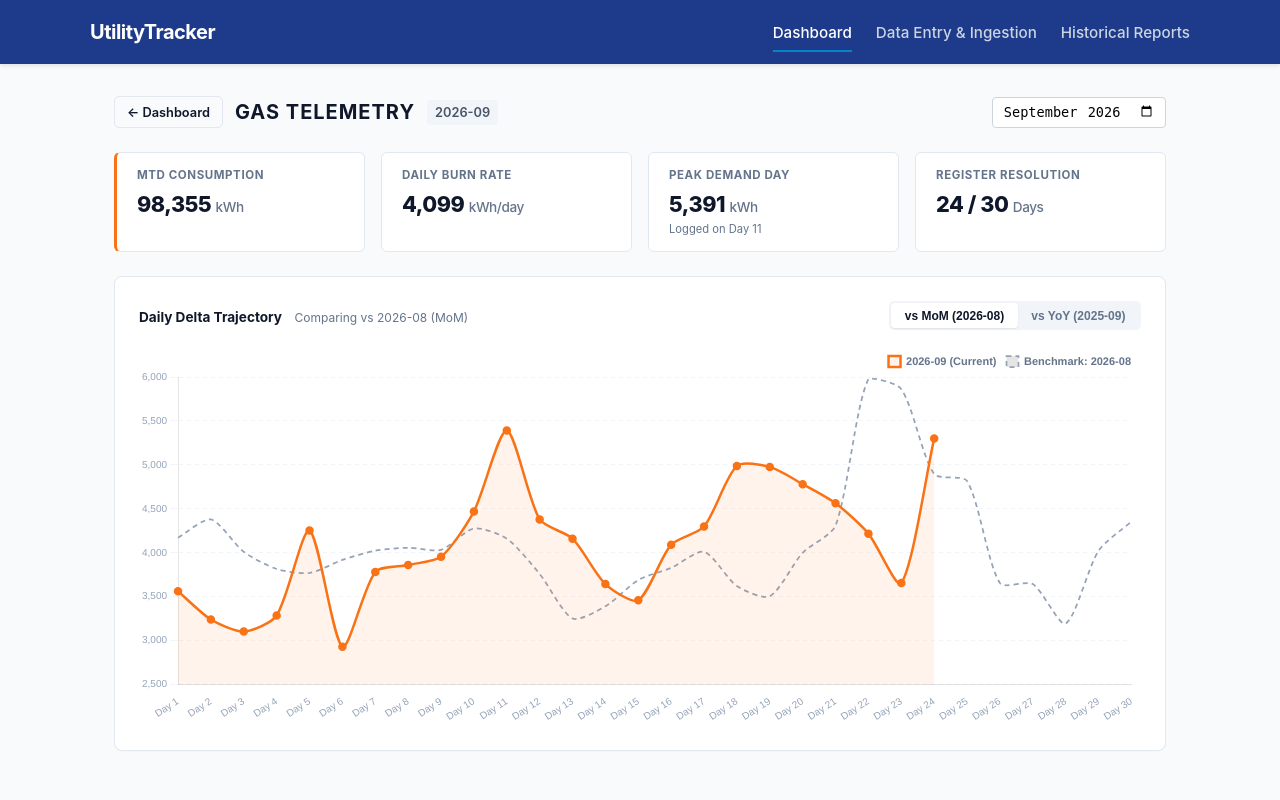
After one commit to vivek-vasudevan98/utility-tracker, a Flask app: page /analytics/gas in a window 1280 px wide. The commit adds this page. Run offline with Flask 3, Linux system fonts and the light colour scheme.

Commit message:
Added analytics route from dashboard

```diff
--- a/utility_app/blueprints/dashboard/routes.py
+++ b/utility_app/blueprints/dashboard/routes.py
@@ -1,6 +1,6 @@
-from flask import Blueprint, render_template, request
+from flask import Blueprint, render_template, request, abort
 from datetime import datetime
-from utility_app.services.analytics import get_dashboard_metrics
+from utility_app.services.analytics import get_dashboard_metrics, get_utility_daily_comparison
 from utility_app.models import UtilityEntry
 
 dashboard_bp = Blueprint('dashboard', __name__)
@@ -9,9 +9,22 @@ dashboard_bp = Blueprint('dashboard', __name__)
 def index():
     selected_month = request.args.get('month', '')
     if not selected_month:
-        # Default to month of newest logged register entry, or current month
         latest = UtilityEntry.query.order_by(UtilityEntry.date.desc()).first()
         selected_month = latest.date[:7] if latest else datetime.today().strftime('%Y-%m')
 
     dashboard_data = get_dashboard_metrics(selected_month)
     return render_template('dashboard/index.html', data=dashboard_data, selected_month=selected_month)
+
+@dashboard_bp.route('/analytics/<utility>')
+def analytics(utility):
+    valid_utilities = ['electricity', 'gas', 'water']
+    if utility not in valid_utilities:
+        abort(404)
+
+    selected_month = request.args.get('month', '')
+    if not selected_month:
+        latest = UtilityEntry.query.order_by(UtilityEntry.date.desc()).first()
+        selected_month = latest.date[:7] if latest else datetime.today().strftime('%Y-%m')
+
+    telemetry = get_utility_daily_comparison(utility, selected_month)
+    return render_template('dashboard/analytics.html', data=telemetry, selected_month=selected_month)
--- /dev/null
+++ b/utility_app/templates/dashboard/analytics.html
@@ -0,0 +1,258 @@
+{% extends "base.html" %}
+{% block title %}{{ data.utility|capitalize }} Telemetry Analytics | Utility Tracker{% endblock %}
+
+{% block content %}
+<!-- Include Chart.js via CDN -->
+<script src="https://cdn.jsdelivr.net/npm/chart.js@4.4.1/dist/chart.umd.min.js"></script>
+
+<style>
+    .analytics-nav {
+        display: flex;
+        justify-content: space-between;
+        align-items: center;
+        margin-bottom: 1.5rem;
+    }
+    .stats-strip {
+        display: grid;
+        grid-template-columns: repeat(auto-fit, minmax(200px, 1fr));
+        gap: 1rem;
+        margin-bottom: 1.5rem;
+    }
+    .stat-pill {
+        background: #ffffff;
+        border: 1px solid var(--border);
+        border-radius: 6px;
+        padding: 0.85rem 1.25rem;
+    }
+    .stat-pill-label {
+        font-size: 0.72rem;
+        font-weight: 700;
+        text-transform: uppercase;
+        letter-spacing: 0.05em;
+        color: var(--text-muted);
+        margin-bottom: 0.25rem;
+    }
+    .stat-pill-val {
+        font-size: 1.35rem;
+        font-weight: 800;
+        color: var(--text-main);
+        letter-spacing: -0.02em;
+    }
+    .chart-container-card {
+        background: #ffffff;
+        border: 1px solid var(--border);
+        border-radius: 8px;
+        padding: 1.5rem;
+        box-shadow: 0 1px 3px rgba(0,0,0,0.02);
+    }
+    .chart-toolbar {
+        display: flex;
+        justify-content: space-between;
+        align-items: center;
+        margin-bottom: 1rem;
+    }
+    .toggle-group {
+        display: inline-flex;
+        background: #f1f5f9;
+        border-radius: 5px;
+        padding: 2px;
+    }
+    .toggle-btn {
+        background: transparent;
+        border: none;
+        padding: 0.35rem 0.85rem;
+        font-size: 0.75rem;
+        font-weight: 700;
+        color: #64748b;
+        cursor: pointer;
+        border-radius: 4px;
+        transition: all 0.15s ease;
+    }
+    .toggle-btn.active {
+        background: #ffffff;
+        color: #0f172a;
+        box-shadow: 0 1px 2px rgba(0,0,0,0.08);
+    }
+</style>
+
+<!-- Top Back & Title Bar -->
+<div class="analytics-nav">
+    <div style="display: flex; align-items: center; gap: 0.75rem;">
+        <a href="{{ url_for('dashboard.index', month=selected_month) }}" class="btn btn-outline" style="font-size: 0.8rem; padding: 0.35rem 0.75rem;">&larr; Dashboard</a>
+        <h1 style="font-size: 1.25rem; font-weight: 700; margin: 0; text-transform: uppercase; letter-spacing: 0.05em;">
+            {{ data.utility }} Telemetry
+        </h1>
+        <span style="font-size: 0.8rem; background: #f1f5f9; color: #475569; padding: 3px 8px; border-radius: 4px; font-weight: 600;">
+            {{ data.target_month }}
+        </span>
+    </div>
+
+    <!-- Cycle Selector -->
+    <form method="GET" action="{{ url_for('dashboard.analytics', utility=data.utility) }}" style="margin: 0;">
+        <input type="month" name="month" value="{{ selected_month }}" onchange="this.form.submit()"
+               style="padding: 0.35rem 0.6rem; font-size: 0.85rem; border: 1px solid #cbd5e1; border-radius: 4px;">
+    </form>
+</div>
+
+<!-- Telemetry Summary Metric Strip -->
+<div class="stats-strip">
+    <div class="stat-pill" style="border-left: 3px solid {{ data.color }};">
+        <div class="stat-pill-label">MTD Consumption</div>
+        <div class="stat-pill-val">{{ "{:,d}".format(data.stats.mtd_total) }} <span style="font-size: 0.85rem; font-weight: 500; color: var(--text-muted);">{{ data.unit }}</span></div>
+    </div>
+    <div class="stat-pill">
+        <div class="stat-pill-label">Daily Burn Rate</div>
+        <div class="stat-pill-val">{{ "{:,d}".format(data.stats.daily_avg) }} <span style="font-size: 0.85rem; font-weight: 500; color: var(--text-muted);">{{ data.unit }}/day</span></div>
+    </div>
+    <div class="stat-pill">
+        <div class="stat-pill-label">Peak Demand Day</div>
+        <div class="stat-pill-val">{{ "{:,d}".format(data.stats.peak_val) }} <span style="font-size: 0.85rem; font-weight: 500; color: var(--text-muted);">{{ data.unit }}</span></div>
+        <div style="font-size: 0.7rem; color: var(--text-muted);">Logged on {{ data.stats.peak_day }}</div>
+    </div>
+    <div class="stat-pill">
+        <div class="stat-pill-label">Register Resolution</div>
+        <div class="stat-pill-val">{{ data.stats.days_logged }} / {{ data.stats.total_days }} <span style="font-size: 0.85rem; font-weight: 500; color: var(--text-muted);">Days</span></div>
+    </div>
+</div>
+
+<!-- Interactive Chart Card -->
+<div class="chart-container-card">
+    <div class="chart-toolbar">
+        <div>
+            <span style="font-size: 0.85rem; font-weight: 700; color: var(--text-main);">Daily Delta Trajectory</span>
+            <span id="benchmark-caption" style="font-size: 0.75rem; color: var(--text-muted); margin-left: 0.5rem;">
+                Comparing vs {{ data.prev_month_label }} (MoM)
+            </span>
+        </div>
+
+        <!-- Mode Toggle Switch -->
+        <div class="toggle-group">
+            <button type="button" class="toggle-btn active" id="btn-mom" onclick="switchBenchmark('mom')">vs MoM ({{ data.prev_month_label }})</button>
+            <button type="button" class="toggle-btn" id="btn-yoy" onclick="switchBenchmark('yoy')">vs YoY ({{ data.prev_year_label }})</button>
+        </div>
+    </div>
+
+    <!-- Chart Canvas -->
+    <div style="position: relative; height: 380px; width: 100%;">
+        <canvas id="telemetryChart"></canvas>
+    </div>
+</div>
+
+<!-- Chart.js Configuration -->
+<script>
+    const chartLabels = {{ data.chart_data.labels | tojson }};
+    const currentSeries = {{ data.chart_data.current | tojson }};
+    const momSeries = {{ data.chart_data.mom | tojson }};
+    const yoySeries = {{ data.chart_data.yoy | tojson }};
+
+    const primaryColor = "{{ data.color }}";
+    const unit = "{{ data.unit }}";
+
+    const ctx = document.getElementById('telemetryChart').getContext('2d');
+
+    const chart = new Chart(ctx, {
+        type: 'line',
+        data: {
+            labels: chartLabels,
+            datasets: [
+                {
+                    label: "{{ data.target_month }} (Current)",
+                    data: currentSeries,
+                    borderColor: primaryColor,
+                    backgroundColor: primaryColor + '15',
+                    borderWidth: 2.5,
+                    fill: true,
+                    tension: 0.25,
+                    pointRadius: 3,
+                    pointHoverRadius: 6,
+                    pointBackgroundColor: primaryColor
+                },
+                {
+                    label: "Benchmark: {{ data.prev_month_label }}",
+                    data: momSeries,
+                    borderColor: '#94a3b8',
+                    borderWidth: 1.75,
+                    borderDash: [5, 4],
+                    fill: false,
+                    tension: 0.25,
+                    pointRadius: 0,
+                    pointHoverRadius: 4,
+                    pointBackgroundColor: '#94a3b8'
+                }
+            ]
+        },
+        options: {
+            responsive: true,
+            maintainAspectRatio: false,
+            interaction: {
+                mode: 'index',
+                intersect: false,
+            },
+            plugins: {
+                legend: {
+                    position: 'top',
+                    align: 'end',
+                    labels: {
+                        boxWidth: 12,
+                        font: { size: 11, weight: '600' },
+                        color: '#64748b'
+                    }
+                },
+                tooltip: {
+                    backgroundColor: '#0f172a',
+                    titleFont: { size: 12, weight: '700' },
+                    bodyFont: { size: 12 },
+                    padding: 10,
+                    callbacks: {
+                        label: function(context) {
+                            let val = context.parsed.y;
+                            if (val === null || val === undefined) return context.dataset.label + ': No Data';
+                            return context.dataset.label + ': ' + val.toLocaleString() + ' ' + unit;
+                        }
+                    }
+                }
+            },
+            scales: {
+                x: {
+                    grid: { display: false },
+                    ticks: { color: '#94a3b8', font: { size: 10 } }
+                },
+                y: {
+                    border: { dash: [4, 4] },
+                    grid: { color: '#f1f5f9' },
+                    ticks: {
+                        color: '#94a3b8',
+                        font: { size: 10 },
+                        callback: function(val) {
+                            return val.toLocaleString();
+                        }
+                    }
+                }
+            }
+        }
+    });
+
+    function switchBenchmark(mode) {
+        const btnMom = document.getElementById('btn-mom');
+        const btnYoy = document.getElementById('btn-yoy');
+        const caption = document.getElementById('benchmark-caption');
+
+        if (mode === 'mom') {
+            btnMom.classList.add('active');
+            btnYoy.classList.remove('active');
+            caption.innerText = "Comparing vs {{ data.prev_month_label }} (MoM)";
+
+            chart.data.datasets[1].label = "Benchmark: {{ data.prev_month_label }}";
+            chart.data.datasets[1].data = momSeries;
+        } else {
+            btnYoy.classList.add('active');
+            btnMom.classList.remove('active');
+            caption.innerText = "Comparing vs {{ data.prev_year_label }} (YoY)";
+
+            chart.data.datasets[1].label = "Benchmark: {{ data.prev_year_label }}";
+            chart.data.datasets[1].data = yoySeries;
+        }
+        chart.update();
+    }
+</script>
+{% endblock %}
```
Also changed, not shown: utility_app/services/analytics.py (+103 -0 lines), utility_app/templates/dashboard/index.html (+17 -0 lines), instance/utilities.db.
